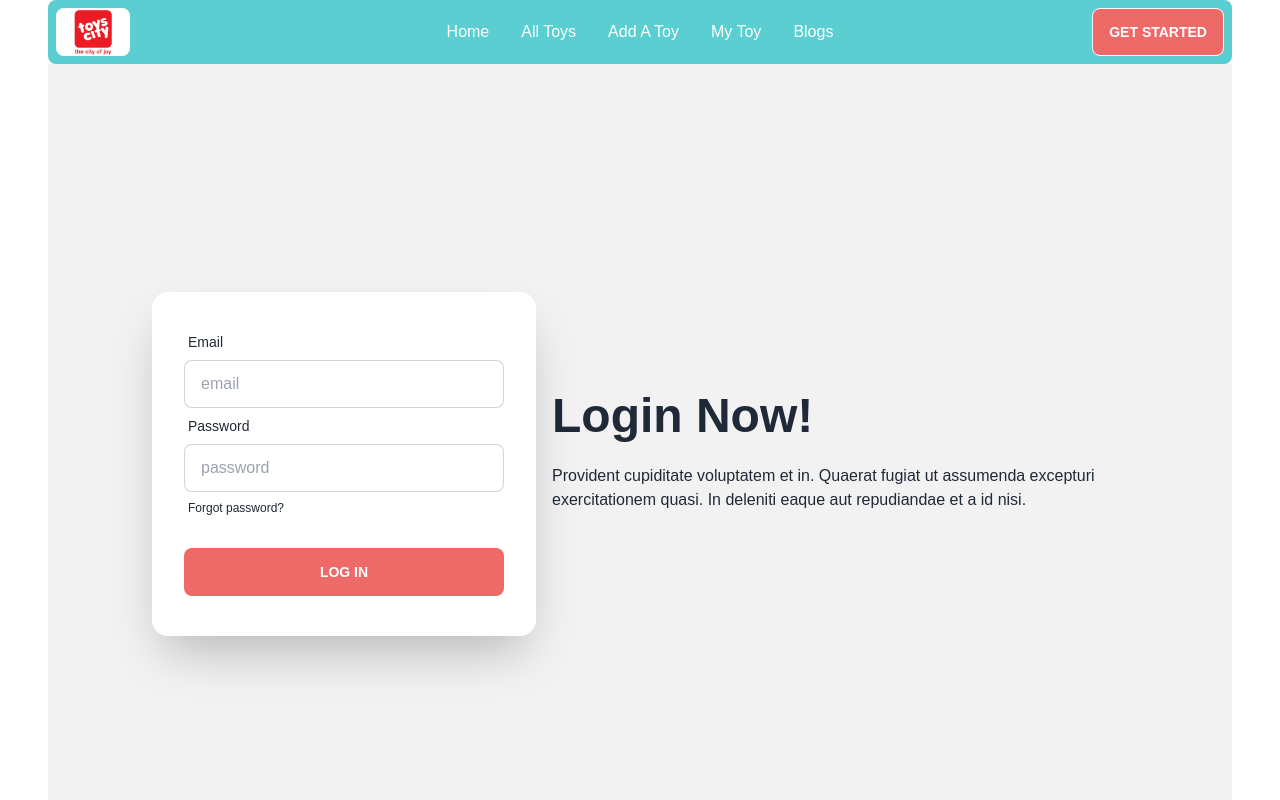
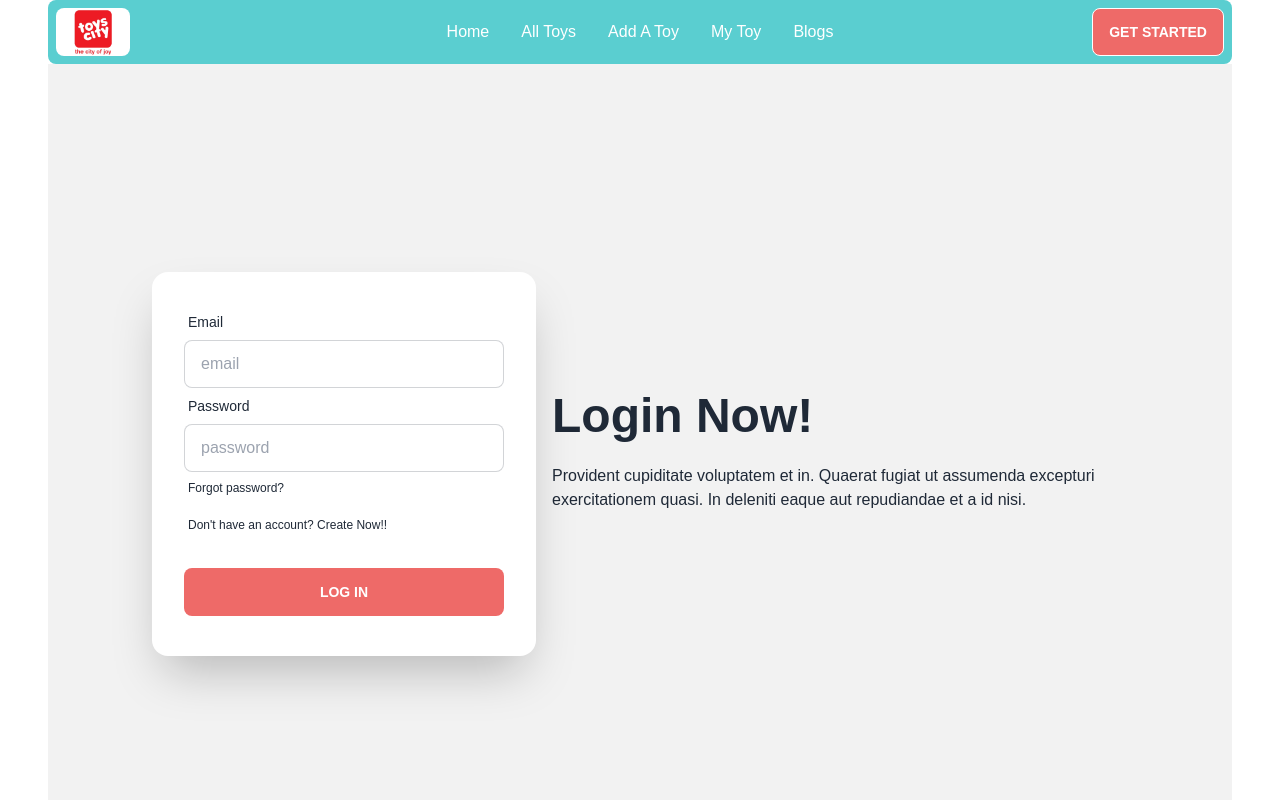
Before and after one commit to utshobarua10/MERN-toy-city-client, a React (Vite) app: page /login in a window 1280 px wide. Shown: the top 800 px of the page. Built offline with nearby package versions, Linux system fonts and the light colour scheme; no server answers; a web font is replaced by a local one.

Commit message:
completed login function

```diff
--- a/src/Pages/Home/Login/Login.jsx
+++ b/src/Pages/Home/Login/Login.jsx
@@ -1,5 +1,6 @@
 import React, { useContext, useState } from 'react';
 import { AuthContext } from '../../../Provider/Provider';
+import { Link } from 'react-router-dom';
 
 const Login = () => {
     const [err,setErr] = useState('');
@@ -56,6 +57,10 @@ const Login = () => {
                                     <label className="label">
                                         <a href="#" className="label-text-alt link link-hover">Forgot password?</a>
                                     </label>
+                                    <label className="label">
+                                        <Link to="/signup"><a href="#" className="label-text-alt link link-hover">Don't have an account? Create Now!!</a></Link>
+
+                                    </label>
                                 </div>
 
 
--- a/src/Router/router.jsx
+++ b/src/Router/router.jsx
@@ -27,7 +27,7 @@ const router = createBrowserRouter([
         },
         {
           path: "/allToys/seller/:sellerId",
-          element: <Table></Table>,
+          element: <PrivateRoute><Table></Table></PrivateRoute>,
 
           loader: ({params})=> fetch(`http://localhost:5000/allToys?sellerId=${params.sellerId}`)
         },
```
